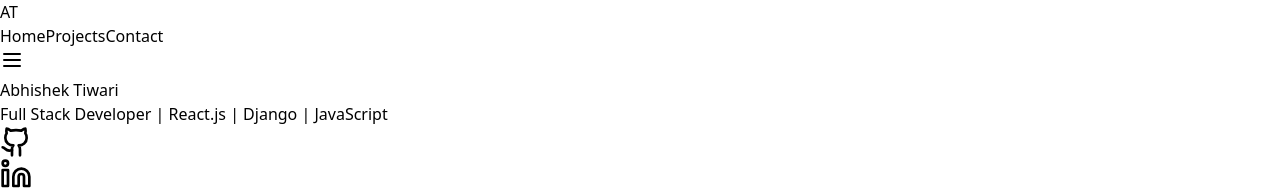
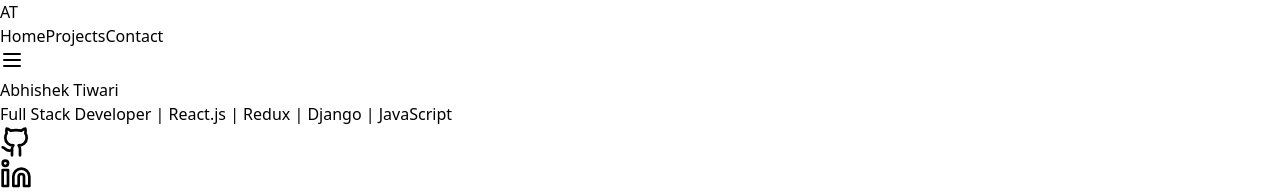
Before and after one commit to abhishektiwari6827-lgtm/Portfolio-1, a React (Vite) app: page /#/ in a window 1280 px wide. Shown: the top 192 px of the page. Built offline with nearby package versions, Linux system fonts and the light colour scheme.

Commit message:
Describe your changes here

```diff
--- a/src/components/Home.jsx
+++ b/src/components/Home.jsx
@@ -43,7 +43,7 @@ function Hero() {
           Abhishek Tiwari
         </h1>
         <p className="text-2xl text-gray-300 mb-8">
-          Full Stack Developer | React.js | Django | JavaScript
+          Full Stack Developer | React.js | Redux | Django | JavaScript
         </p>
         <div className="flex justify-center space-x-4 mt-4">
           <a href="https://github.com/devilizbusy" target="_blank" rel="noopener noreferrer" className="text-white">
```
